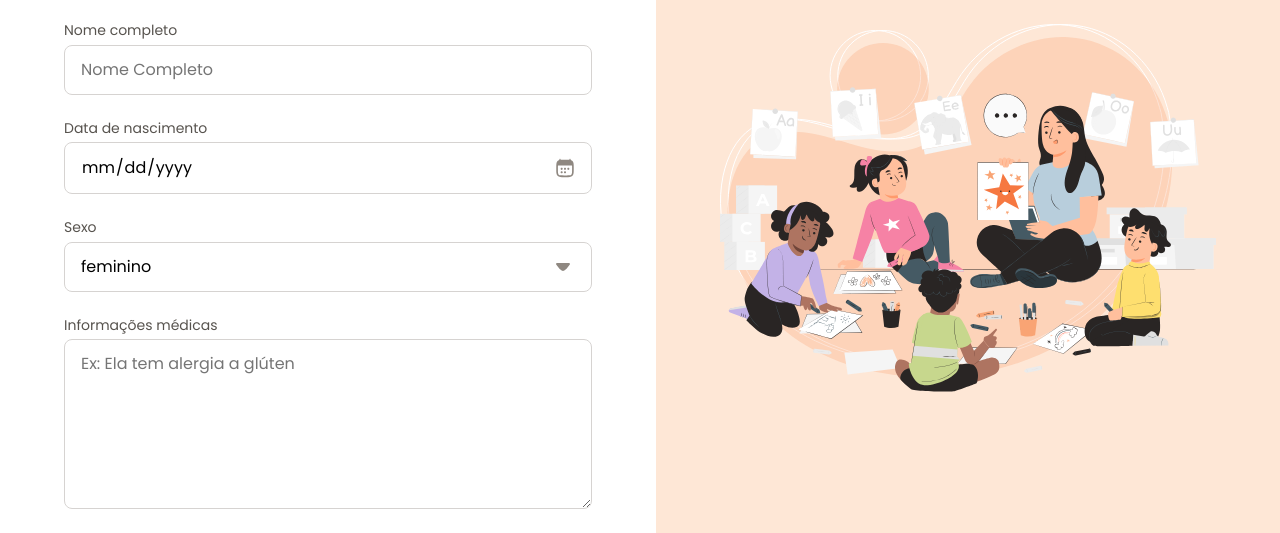
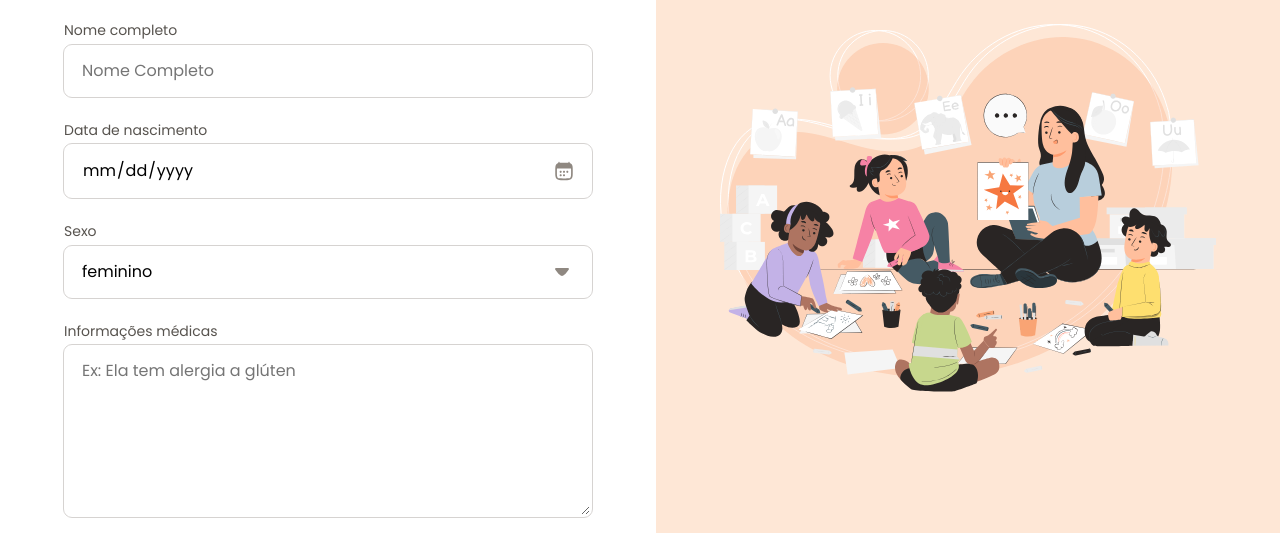
Before and after one commit to paulinho76p-dotcom/Formularios-de-matriculas, a plain HTML site: page index.html in a window 1280 px wide. Shown: the part 267-800 px from the top of the page. Drawn offline with Linux system fonts and the light colour scheme.

Commit message:
correção de bordas

```diff
--- a/styles/fields/input.css
+++ b/styles/fields/input.css
@@ -2,7 +2,9 @@ input, textarea, select{
     appearance: none;
     width: 100%;
     border-radius: 0.5rem;
-    border: 1px solid var(--stroke-default);
+    border: 2px solid transparent;
+    outline: 1px solid var(--stroke-default);
+
     padding: .75rem 1rem;
 
     font: var(--text);
@@ -22,7 +24,7 @@ select:focus,
 textarea:focus,
 input[type="date"]:focus-within{
     outline: .25rem solid var( --surface-secondary);
-    border: .125rem solid var(--stroke-highlight);
+    border-color:  var(--stroke-highlight);
 }
 
 input[type=date]{
```
